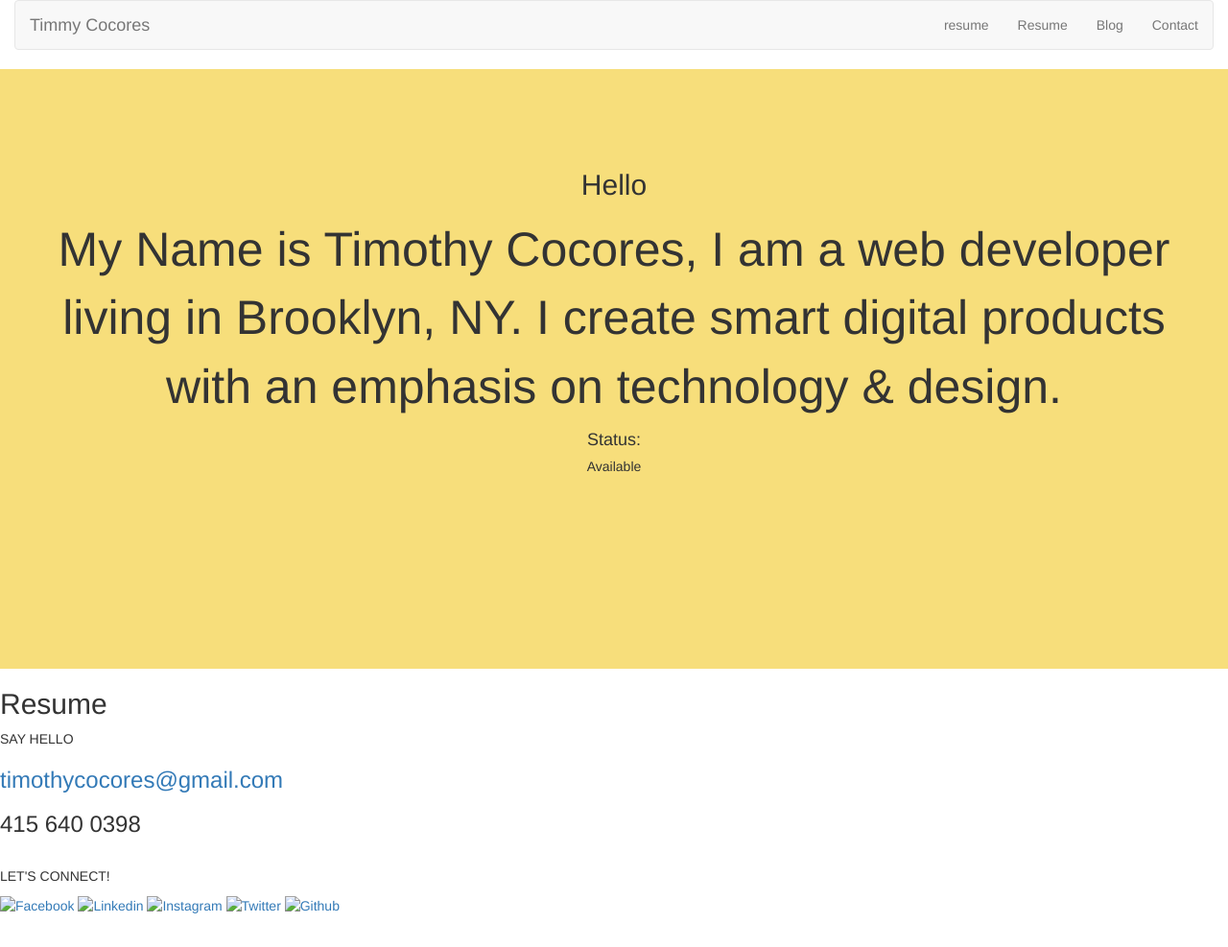
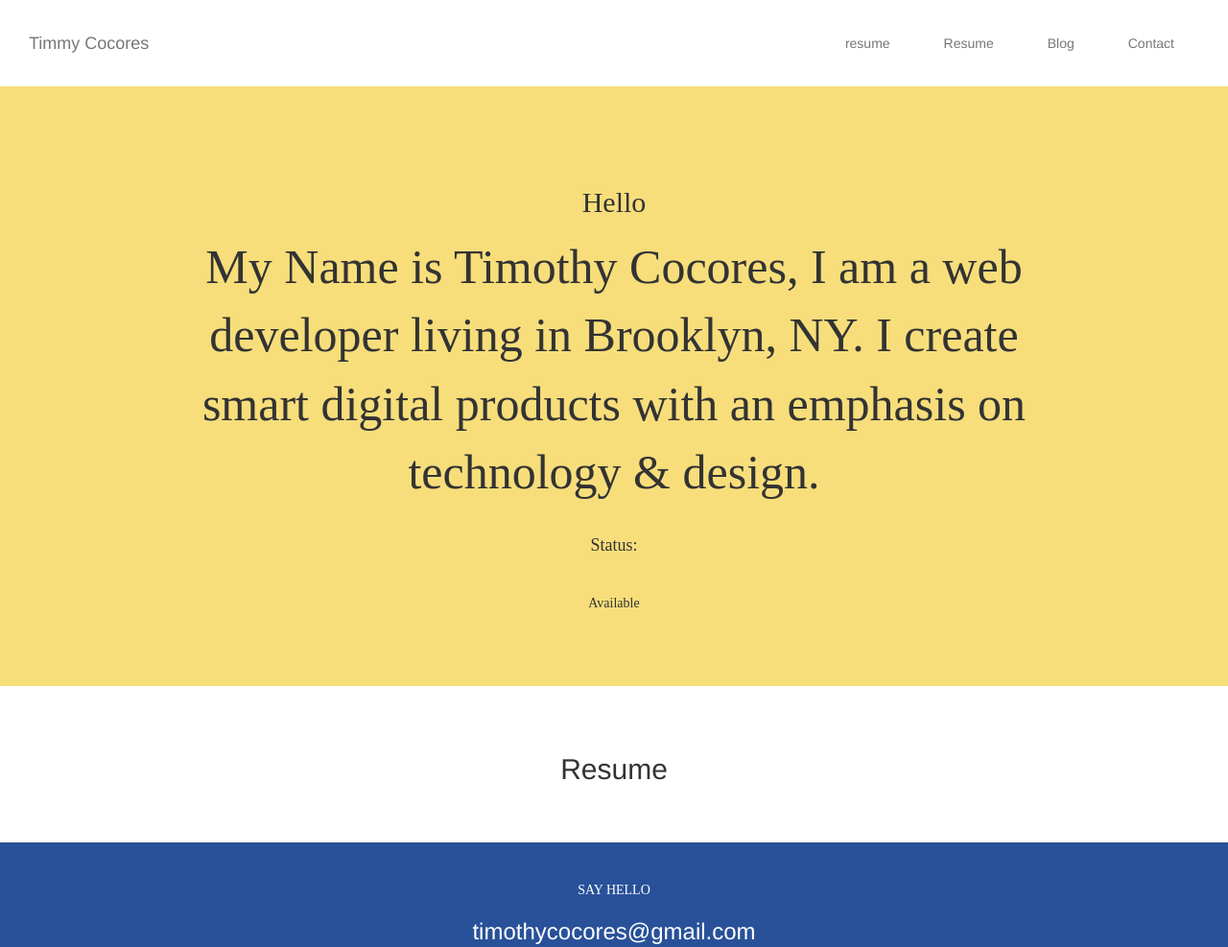
Before and after one commit to Timothycocores/TimothyCocores.com, a plain HTML site: page index.html in a window 1280 px wide. Shown: the top 987 px of the page at 96% size. Before the commit the page ends 954 px from the top, so only its background shows below. Drawn offline with nearby package versions, Linux system fonts and the light colour scheme.

Commit message:
remaining css

```diff
--- a/index.css
+++ b/index.css
@@ -1,6 +1,7 @@
 #body{
 	margin: none;
  }
+
  #panelOne{
 	height: 625px;
 	width: 100%;
@@ -11,7 +12,157 @@
 	padding-left: 60px;
 	padding-right: 60px;
  }
+
 #hello{
 font-size: 30px;
 color: black,
 }
+
+#status{
+
+	 text-align: center;
+	 font-family: 'Playfair Display', serif;
+	 padding-top: 10px;
+
+ }
+
+
+ #panelThree{
+	height: 300px;
+	width: 100%;
+	background-color: rgb(40,81,153);
+	color: white;
+ }
+
+ li {
+    display: inline-block;
+    margin-right: -4px;
+	float: right;
+	padding-right: 30px;
+  }
+
+ p{
+	 margin-left: 100px;
+	 text-align: center;
+	 margin-right: 100px;
+	 font-family: 'Playfair Display', serif;
+ }
+
+  #name{
+	margin-left: 40px;
+ }
+ #nameNumber{
+
+	text-align: center;
+ }
+ .navbar, .navbar-default {
+	border-width: 0px;
+	background-color: #FFFFFF;
+	margin-top: 20px;
+	color: black;
+ }
+
+ #sectionFour{
+	 height: 100px;
+	 color: rgb(40,81,153);
+	 padding-top: 30px;
+	 float: right;
+
+
+ }
+ img{
+	margin-left: ;
+	margin-top: -220px;
+ }
+
+ .col-md-4{
+	 padding-top: 200px;
+	 padding-left: 40px;
+ }
+
+ #resume{
+	text-align: center;
+	padding-bottom: 50px;
+	padding-top: 50px;
+ }
+
+ #photo{
+	 margin-left: 100px;
+ }
+
+ #panelTwo{
+	padding-bottom: 50px;
+ }
+
+ #connect{
+	padding-bottom: 120px;
+	font-size: 16px;
+	font-family: 'Playfair Display', serif;
+	margin-top: -125px;
+	padding-right: 20px
+ }
+
+ #say{
+	margin-left:px;
+	padding-top: 40px;
+ }
+
+
+a {
+      color: white;
+}
+
+a:hover
+{
+     color: white;
+
+ }
+
+ #text{
+	 cursor:pointer
+	 ;overflow:hidden;
+	 font:40px/1 monospace;
+	 }
+#text span{
+	display:block;
+	float:left;
+	background:#444;
+    color:#fff;
+	margin-right:1px;
+	}
+/* Underline From Left */
+.hvr-underline-from-left {
+  display: inline-block;
+  vertical-align: middle;
+  -webkit-transform: translateZ(0);
+  transform: translateZ(0);
+  box-shadow: 0 0 1px rgba(0, 0, 0, 0);
+  -webkit-backface-visibility: hidden;
+  backface-visibility: hidden;
+  -moz-osx-font-smoothing: grayscale;
+  position: relative;
+  overflow: hidden;
+}
+.hvr-underline-from-left:before {
+  content: "";
+  position: absolute;
+  z-index: -1;
+  left: 0;
+  right: 100%;
+  bottom: 0;
+  background: black;
+  height: 4px;
+  -webkit-transition-property: right;
+  transition-property: right;
+  -webkit-transition-duration: 0.3s;
+  transition-duration: 0.3s;
+  -webkit-transition-timing-function: ease-out;
+  transition-timing-function: ease-out;
+}
+.hvr-underline-from-left:hover:before, .hvr-underline-from-left:focus:before, .hvr-underline-from-left:active:before {
+  right: 0;
+}
+
+#social{
+	padding-left: 70px;
+}
```
